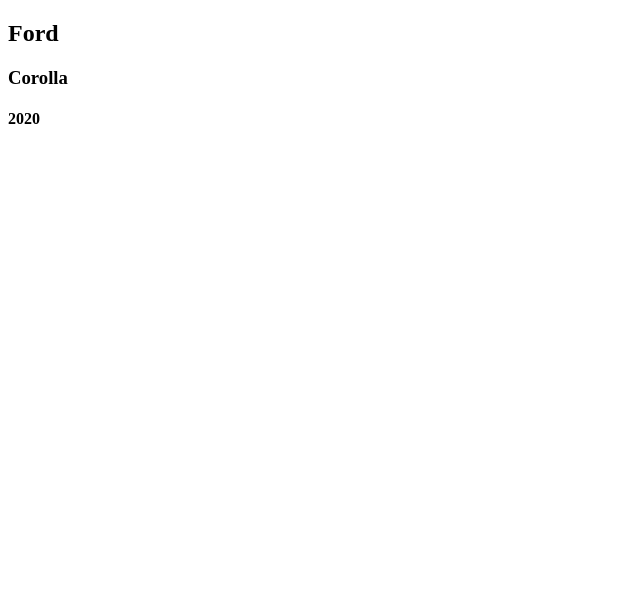
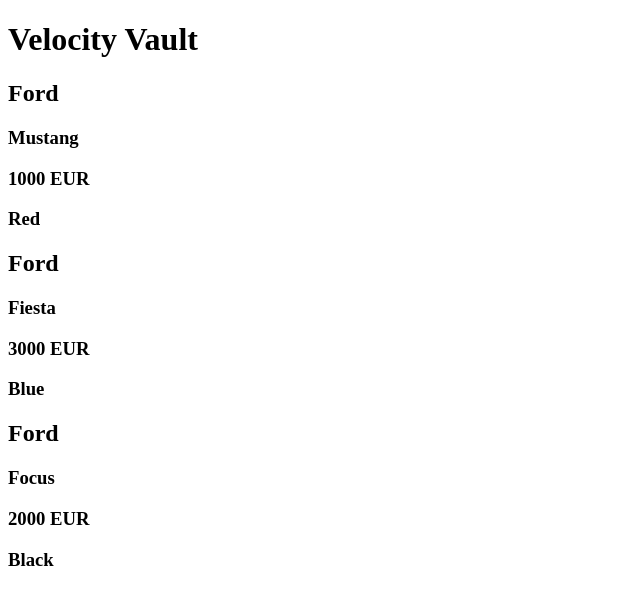
Before and after one commit to firewallone/react_intro, a React (Vite) app: page / in a window 1280 px wide. Shown: the top 604 px of the page, without its empty margins (0-640 px from the left). Built offline with nearby package versions, Linux system fonts and the light colour scheme.

Commit message:
second commit

```diff
--- a/src/App.js
+++ b/src/App.js
@@ -3,15 +3,29 @@
 
 const contrainer = document.getElementById("root");
 
-const Car = (props) => {
+/* const Car = (props) => {
   return React.createElement("div", {}, [
     React.createElement("h2", {}, props.brand),
     React.createElement("h3", {}, props.model),
     React.createElement("h4", {}, props.year)
   ]);
-};
+}; */
 
-const App = () =>
+const Car = (props) => {
+  return (
+    <div>
+      <h2>{props.brand}</h2>
+      <h3>{props.model}</h3>
+      <h3>{props.price}</h3>
+      <h3>{props.color}</h3>
+    </div>
+  )
+}
+
+export default Car
+
+
+/* const App = () =>
   React.createElement(
     "div",
     {},
@@ -21,6 +35,18 @@
       year: 2020,
     }),
   );
+ */
+
+  const App = () => {
+    return (
+      <div>
+        <h1>Velocity Vault</h1>
+        <Car brand="Ford" model="Mustang" price="1000 EUR" color="Red" />
+        <Car brand="Ford" model="Fiesta" price="3000 EUR" color="Blue" />
+        <Car brand="Ford" model="Focus" price="2000 EUR" color="Black" />
+      </div>
+    )
+  }
 
 const root = ReactDOM.createRoot(contrainer);
 root.render(React.createElement(App));
```
